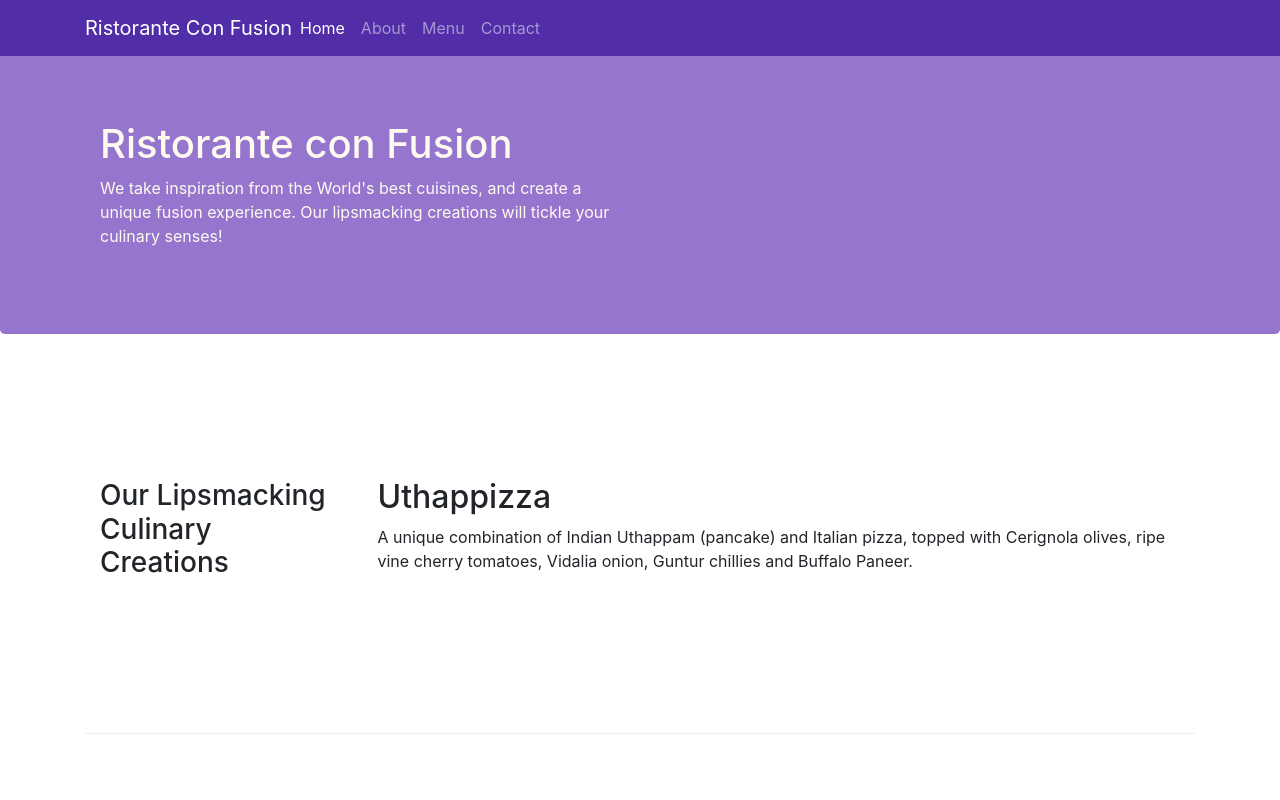
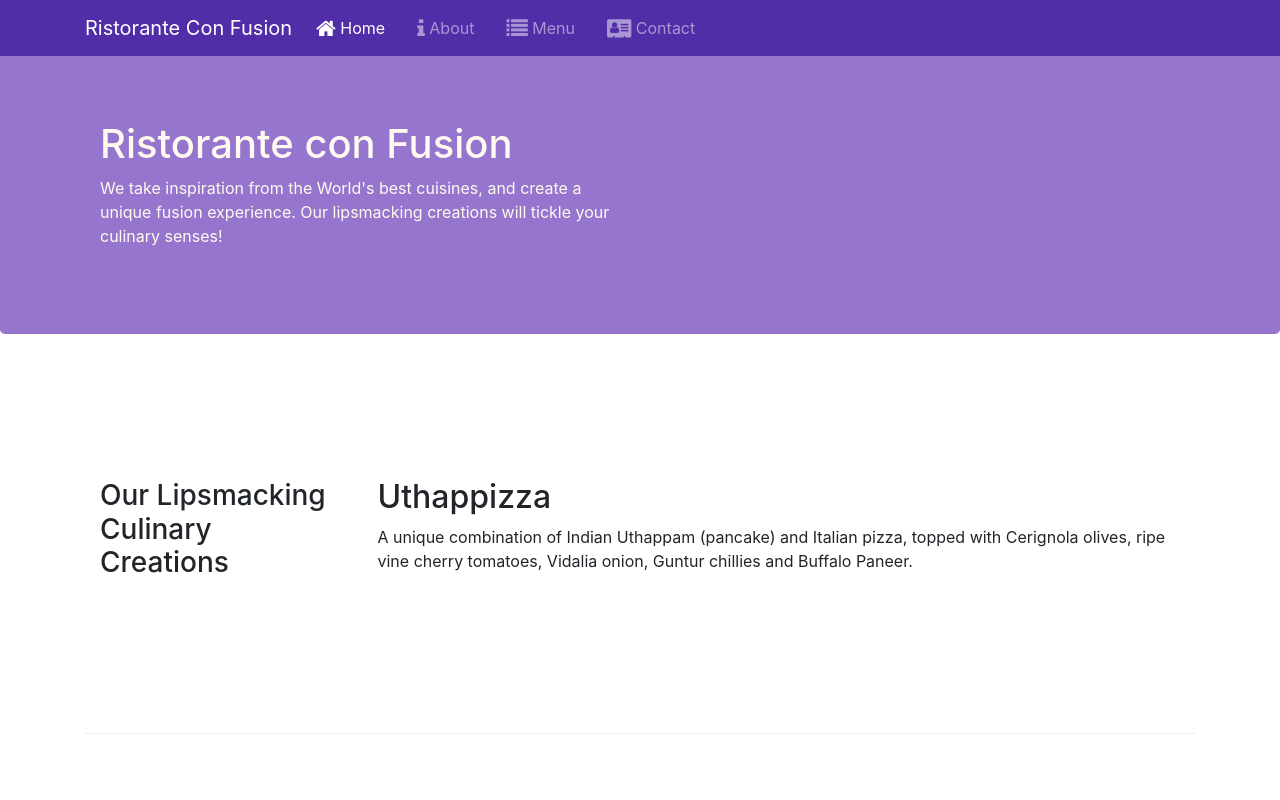
Before and after one commit to Chava93/Bootstrap-grid-system, a website: page index.html in a window 1280 px wide. Shown: the top 800 px of the page. Drawn offline with nearby package versions, Linux system fonts and the light colour scheme.

Commit message:
add navbar icons

```diff
--- a/index.html
+++ b/index.html
@@ -23,10 +23,22 @@
            <a class="navbar-brand mr-auto" href="#">Ristorante Con Fusion</a>
            <div class="collapse navbar-collapse" id="Navbar">
              <ul class="navbar-nav mr-auto">
-                 <li class="nav-item active"><a class="nav-link" href="#">Home</a></li>
-                 <li class="nav-item"><a class="nav-link" href="./aboutus.html">About</a></li>
-                 <li class="nav-item"><a class="nav-link" href="#">Menu</a></li>
-                 <li class="nav-item"><a class="nav-link" href="#">Contact</a></li>
+                 <li class="nav-item active">
+                   <a class="nav-link" href="#">
+                     <li class="nav-item active"><a class="nav-link" href="#"><span class="fa fa-home fa-lg"></span> Home</a></li>
+                   </a></li>
+                 <li class="nav-item">
+                   <a class="nav-link" href="./aboutus.html">
+                     <li class="nav-item"><a class="nav-link" href="./aboutus.html"><span class="fa fa-info fa-lg"></span> About</a></li>
+                   </a></li>
+                 <li class="nav-item">
+                   <a class="nav-link" href="#">
+                     <li class="nav-item"><a class="nav-link" href="#"><span class="fa fa-list fa-lg"></span> Menu</a></li>
+                   </a></li>
+                 <li class="nav-item">
+                   <a class="nav-link" href="#">
+                     <li class="nav-item"><a class="nav-link" href="#"><span class="fa fa-address-card fa-lg"></span> Contact</a></li>
+                   </a></li>
              </ul>
             </div>
         </div>
```
